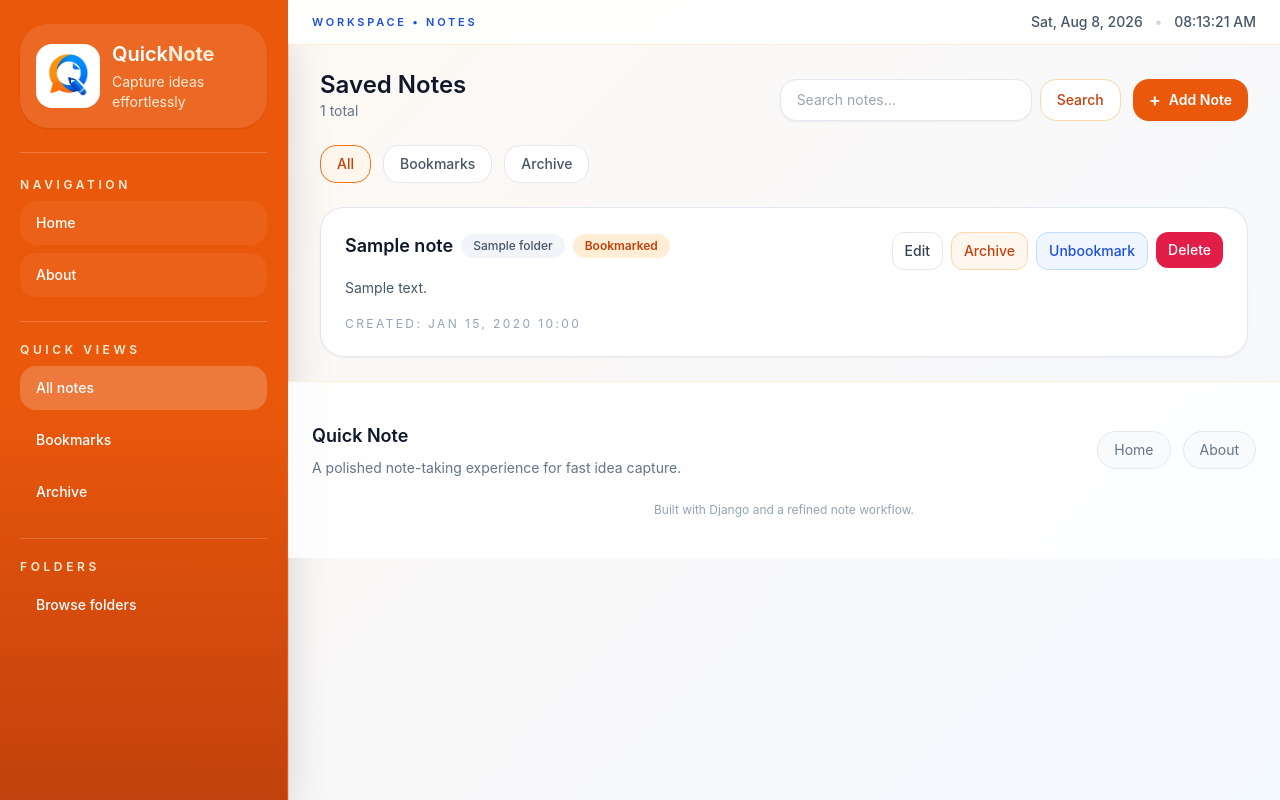
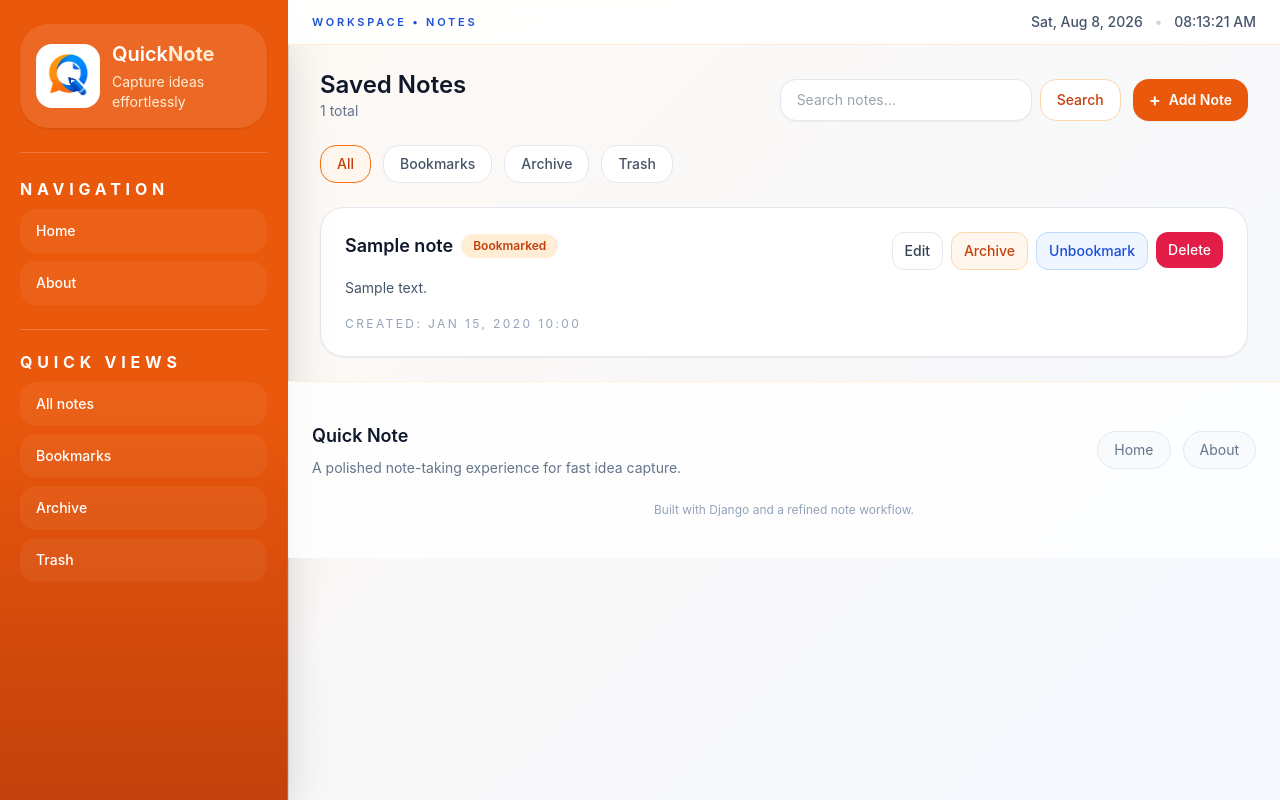
Before and after one commit to Paban-Bhandari/notes_app, a Django app: page / in a window 1280 px wide. Run offline with Django 5.2, Linux system fonts and the light colour scheme; tables that the repository leaves empty hold one stand-in row (values such as "Sample post"); some libraries are stand-ins or nearby versions.

Commit message:
Removed the folder features and the added the trash

```diff
--- a/core/settings.py
+++ b/core/settings.py
@@ -60,7 +60,6 @@ TEMPLATES = [
         'OPTIONS': {
             'context_processors': [
                 'django.template.context_processors.request',
-                'note.context_processors.folder_navigation',
                 'django.contrib.auth.context_processors.auth',
                 'django.contrib.messages.context_processors.messages',
             ],
--- a/note/admin.py
+++ b/note/admin.py
@@ -1,5 +1,4 @@
 from django.contrib import admin
-from .models import Folder, Note
+from .models import Note
 
-admin.site.register(Folder)
 admin.site.register(Note)
--- a/note/context_processors.py
+++ /dev/null
@@ -1,9 +0,0 @@
-from .models import Folder
-
-
-def folder_navigation(request):
-    return {
-        "folders": Folder.objects.order_by("name"),
-        "active_folder": request.GET.get("folder", ""),
-        "active_view": request.GET.get("view", "all"),
-    }
--- a/note/static/script.js
+++ b/note/static/script.js
@@ -136,7 +136,6 @@ function renderNotes(notes) {
         .map((n) => {
             const title = escapeHtml(n.title);
             const content = escapeHtml(n.content);
-            const folder = n.folder ? `<span class="rounded-full bg-slate-100 px-2 py-1 text-xs font-medium text-slate-600">${escapeHtml(n.folder)}</span>` : '';
             const important = n.important ? '<span class="rounded-full bg-orange-100 px-2 py-1 text-xs font-semibold text-orange-700">Bookmarked</span>' : '';
             const archiveLabel = n.archived ? 'Restore' : 'Archive';
             const importantLabel = n.important ? 'Unbookmark' : 'Bookmark';
@@ -147,7 +146,6 @@ function renderNotes(notes) {
                         <div class="space-y-4 w-full sm:max-w-[65%]">
                             <div class="flex flex-wrap gap-2 items-center">
                                 <h3 class="text-lg font-semibold text-slate-900">${title}</h3>
-                                ${folder}
                                 ${important}
                             </div>
                             <p class="text-sm leading-6 text-slate-600">${content}</p>
--- a/note/templates/home.html
+++ b/note/templates/home.html
@@ -8,11 +8,8 @@ Home
 <div class="mx-auto max-w-7xl px-4 py-6 sm:px-6 lg:px-8">
     <div class="mb-6 flex flex-col gap-4 lg:flex-row lg:items-end lg:justify-between">
         <div>
-            <h2 class="text-2xl font-semibold text-slate-900">Saved Notes</h2>
-            <p class="text-sm text-slate-500">{{ notes|length }} total</p>
-            {% if active_folder_name %}
-            <p class="mt-2 text-sm text-slate-500">Folder: <span class="font-semibold text-slate-700">{{ active_folder_name }}</span></p>
-            {% endif %}
+            <h2 class="text-2xl font-semibold text-slate-900">{% if view_filter == 'trash' %}Trash{% else %}Saved Notes{% endif %}</h2>
+            <p class="text-sm text-slate-500">{{ notes|length }} total{% if view_filter == 'trash' %} in trash{% endif %}</p>
         </div>
         <div class="flex flex-col gap-3 sm:flex-row">
             <form method="get" class="flex flex-col gap-2 sm:flex-row">
@@ -30,6 +27,7 @@ Home
         <a href="{% url 'home' %}?view=all" class="rounded-2xl border px-4 py-2 text-sm font-medium transition {% if view_filter == 'all' %}border-orange-500 bg-orange-50 text-orange-700{% else %}border-slate-200 bg-white text-slate-600 hover:border-orange-200 hover:text-orange-700{% endif %}">All</a>
         <a href="{% url 'home' %}?view=important" class="rounded-2xl border px-4 py-2 text-sm font-medium transition {% if view_filter == 'important' %}border-orange-500 bg-orange-50 text-orange-700{% else %}border-slate-200 bg-white text-slate-600 hover:border-orange-200 hover:text-orange-700{% endif %}">Bookmarks</a>
         <a href="{% url 'home' %}?view=archived" class="rounded-2xl border px-4 py-2 text-sm font-medium transition {% if view_filter == 'archived' %}border-orange-500 bg-orange-50 text-orange-700{% else %}border-slate-200 bg-white text-slate-600 hover:border-orange-200 hover:text-orange-700{% endif %}">Archive</a>
+        <a href="{% url 'home' %}?view=trash" class="rounded-2xl border px-4 py-2 text-sm font-medium transition {% if view_filter == 'trash' %}border-orange-500 bg-orange-50 text-orange-700{% else %}border-slate-200 bg-white text-slate-600 hover:border-orange-200 hover:text-orange-700{% endif %}">Trash</a>
     </div>
 
     <div class="notes-list space-y-3">
@@ -40,13 +38,13 @@ Home
                         <div class="space-y-4">
                             <div class="flex flex-wrap items-center gap-2">
                                 <h3 class="text-lg font-semibold text-slate-900">{{ note.title }}</h3>
-                                {% if note.folder %}
-                                    <span class="rounded-full bg-slate-100 px-3 py-1 text-xs font-medium text-slate-600">{{ note.folder.name }}</span>
+                                {% if view_filter == 'trash' %}
+                                    <span class="rounded-full bg-rose-100 px-3 py-1 text-xs font-semibold text-rose-700">Deleted</span>
                                 {% endif %}
-                                {% if note.important %}
+                                {% if note.important and view_filter != 'trash' %}
                                     <span class="rounded-full bg-orange-100 px-3 py-1 text-xs font-semibold text-orange-700">Bookmarked</span>
                                 {% endif %}
-                                {% if note.archived %}
+                                {% if note.archived and view_filter != 'trash' %}
                                     <span class="rounded-full bg-slate-100 px-3 py-1 text-xs font-semibold text-slate-600">Archived</span>
                                 {% endif %}
                             </div>
@@ -54,13 +52,26 @@ Home
                             <p class="text-xs uppercase tracking-[0.2em] text-slate-400">Created: {{ note.created_at|date:"M d, Y H:i" }}</p>
                         </div>
                         <div class="flex flex-wrap gap-2">
+                            {% if view_filter == 'trash' %}
+                                <form method="post" action="{% url 'restore_note' note.id %}" class="inline" data-confirm="Restore this note?">
+                                    {% csrf_token %}
+                                    <button type="submit" class="rounded-xl border border-green-200 bg-green-50 px-3 py-2 text-sm font-medium text-green-700 transition hover:bg-green-100">Restore</button>
+                                </form>
+                                <form method="post" action="{% url 'delete_permanently' note.id %}" class="inline" data-confirm="Permanently delete this note?">
+                                    {% csrf_token %}
+                                    <button type="submit" class="rounded-xl bg-rose-600 px-3 py-2 text-sm font-medium text-white transition hover:bg-rose-700">Delete permanently</button>
+                                </form>
+                            {% else %}
                                 <a class="rounded-xl border border-slate-200 px-3 py-2 text-sm font-medium text-slate-700 transition hover:bg-slate-50" href="{% url 'edit_note' note.id %}">Edit</a>
-                            <a class="rounded-xl border border-orange-200 bg-orange-50 px-3 py-2 text-sm font-medium text-orange-700 transition hover:bg-orange-100" href="{% url 'archive_note' note.id %}">{% if note.archived %}Restore{% else %}Archive{% endif %}</a>
+                                <a class="rounded-xl border border-orange-200 bg-orange-50 px-3 py-2 text-sm font-medium text-orange-700 transition hover:bg-orange-100" href="{% url 'archive_note' note.id %}">{% if note.archived %}Unarchive{% else %}Archive{% endif %}</a>
+                                {% if not note.archived %}
                                     <a class="rounded-xl border border-blue-200 bg-blue-50 px-3 py-2 text-sm font-medium text-blue-700 transition hover:bg-blue-100" href="{% url 'toggle_important_note' note.id %}">{% if note.important %}Unbookmark{% else %}Bookmark{% endif %}</a>
+                                {% endif %}
                                 <form method="post" action="{% url 'delete_note' note.id %}" class="inline" data-confirm="Delete this note?">
                                     {% csrf_token %}
                                     <button type="submit" class="rounded-xl bg-rose-600 px-3 py-2 text-sm font-medium text-white transition hover:bg-rose-700">Delete</button>
                                 </form>
+                            {% endif %}
                         </div>
                     </div>
                 </article>
@@ -89,15 +100,6 @@ Home
                     <label class="mb-2 block text-sm font-medium text-slate-700" for="modal-content">Content</label>
                     <textarea id="modal-content" name="content" class="w-full rounded-2xl border border-slate-200 bg-white px-4 py-3 text-sm shadow-sm focus:border-orange-500 focus:outline-none focus:ring-2 focus:ring-orange-200" placeholder="Write your note here..." rows="6" required></textarea>
                 </div>
-                <div>
-                    <label class="mb-2 block text-sm font-medium text-slate-700" for="modal-folder">Folder</label>
-                    <select id="modal-folder" name="folder" class="w-full rounded-2xl border border-slate-200 bg-white px-4 py-3 text-sm shadow-sm focus:border-orange-500 focus:outline-none focus:ring-2 focus:ring-orange-200">
-                        <option value="">No folder</option>
-                        {% for folder in folders %}
-                            <option value="{{ folder.id }}" {% if folder.id|stringformat:"s" == active_folder %}selected{% endif %}>{{ folder.name }}</option>
-                        {% endfor %}
-                    </select>
-                </div>
                 <div class="flex flex-col gap-2 sm:flex-row">
                     <button type="submit" class="w-full rounded-2xl bg-orange-600 px-4 py-2.5 text-sm font-semibold text-white shadow-sm transition hover:bg-orange-700">Save note</button>
                     <button type="button" class="w-full rounded-2xl border border-slate-200 bg-white px-4 py-2.5 text-sm font-semibold text-slate-700 transition hover:bg-slate-50" data-close-modal>Cancel</button>
--- a/note/templates/partials/navbar.html
+++ b/note/templates/partials/navbar.html
@@ -13,7 +13,7 @@
     <div class="border-t border-white/20"></div>
 
     <div class="mt-6 space-y-2">
-        <h2 class="text-xs font-semibold uppercase tracking-[0.3em] text-orange-100">Navigation</h2>
+        <h2 class="text-base font-bold uppercase tracking-[0.3em] text-white">Navigation</h2>
         <a class="block rounded-2xl bg-white/5 px-4 py-3 text-sm font-medium text-white transition hover:bg-white/10" href="/">Home</a>
         <a class="block rounded-2xl bg-white/5 px-4 py-3 text-sm font-medium text-white transition hover:bg-white/10" href="{% url 'about' %}">About</a>
     </div>
@@ -21,16 +21,11 @@
     <div class="mt-6 border-t border-white/20"></div>
 
     <div class="mt-5 space-y-2">
-        <h2 class="text-xs font-semibold uppercase tracking-[0.3em] text-orange-100">Quick views</h2>
-        <a class="block rounded-2xl px-4 py-3 text-sm font-medium transition {% if active_view == 'all' %}bg-white/20 text-white{% else %}text-white hover:bg-white/10{% endif %}" href="{% url 'home' %}?view=all">All notes</a>
-        <a class="block rounded-2xl px-4 py-3 text-sm font-medium transition {% if active_view == 'important' %}bg-white/20 text-white{% else %}text-white hover:bg-white/10{% endif %}" href="{% url 'home' %}?view=important">Bookmarks</a>
-        <a class="block rounded-2xl px-4 py-3 text-sm font-medium transition {% if active_view == 'archived' %}bg-white/20 text-white{% else %}text-white hover:bg-white/10{% endif %}" href="{% url 'home' %}?view=archived">Archive</a>
+        <h2 class="text-base font-bold uppercase tracking-[0.3em] text-white">Quick views</h2>
+        <a class="block rounded-2xl bg-white/5 px-4 py-3 text-sm font-medium text-white transition hover:bg-white/10 {% if view_filter|default:'all' == 'all' %}bg-white/20 text-white{% endif %}" href="{% url 'home' %}?view=all">All notes</a>
+        <a class="block rounded-2xl bg-white/5 px-4 py-3 text-sm font-medium text-white transition hover:bg-white/10 {% if view_filter|default:'all' == 'important' %}bg-white/20 text-white{% endif %}" href="{% url 'home' %}?view=important">Bookmarks</a>
+        <a class="block rounded-2xl bg-white/5 px-4 py-3 text-sm font-medium text-white transition hover:bg-white/10 {% if view_filter|default:'all' == 'archived' %}bg-white/20 text-white{% endif %}" href="{% url 'home' %}?view=archived">Archive</a>
+        <a class="block rounded-2xl bg-white/5 px-4 py-3 text-sm font-medium text-white transition hover:bg-white/10 {% if view_filter|default:'all' == 'trash' %}bg-white/20 text-white{% endif %}" href="{% url 'home' %}?view=trash">Trash</a>
     </div>
 
-    <div class="mt-6 border-t border-white/20"></div>
-
-    <div class="mt-5 space-y-2">
-        <h2 class="text-xs font-semibold uppercase tracking-[0.3em] text-orange-100">Folders</h2>
-        <a class="block rounded-2xl px-4 py-3 text-sm font-medium transition {% if request.resolver_match.url_name == 'folder_list' %}bg-white/20 text-white{% else %}text-white hover:bg-white/10{% endif %}" href="{% url 'folder_list' %}">Browse folders</a>
-    </div>
 </nav>
--- a/note/urls.py
+++ b/note/urls.py
@@ -4,12 +4,10 @@ from . import views
 urlpatterns = [
     path("", views.home, name="home"),
     path("about/", views.about, name="about"),
-    path("folders/", views.folder_list, name="folder_list"),
-    path("folders/create/", views.create_folder, name="create_folder"),
-    path("folders/<int:folder_id>/", views.folder_detail, name="folder_detail"),
-    path("folders/<int:folder_id>/delete/", views.delete_folder, name="delete_folder"),
     path("notes/<int:note_id>/edit/", views.edit_note, name="edit_note"),
     path("notes/<int:note_id>/delete/", views.delete_note, name="delete_note"),
+    path("notes/<int:note_id>/restore/", views.restore_note, name="restore_note"),
+    path("notes/<int:note_id>/delete-permanently/", views.delete_permanently, name="delete_permanently"),
     path("notes/<int:note_id>/archive/", views.archive_note, name="archive_note"),
     path("notes/<int:note_id>/toggle-important/", views.toggle_important_note, name="toggle_important_note"),
 ]
--- a/note/views.py
+++ b/note/views.py
@@ -1,7 +1,7 @@
 from django.shortcuts import get_object_or_404, redirect, render
 from django.http import JsonResponse
 from django.urls import reverse
-from .models import Folder, Note
+from .models import Note
 
 
 def about(request):
@@ -15,24 +15,21 @@ def home(request):
     if request.method == "POST":
         title = request.POST.get("title", "").strip()
         content = request.POST.get("content", "").strip()
-        folder_id = request.POST.get("folder")
-        folder = Folder.objects.filter(id=folder_id).first() if folder_id else None
 
         if title and content:
-            Note.objects.create(title=title, content=content, folder=folder)
+            Note.objects.create(title=title, content=content)
 
-        redirect_url = reverse("home")
-        if folder:
-            redirect_url += f"?view=all"
-        return redirect(redirect_url)
+        return redirect(reverse("home"))
 
     notes = Note.objects.all()
-    if view_filter == "archived":
-        notes = notes.filter(archived=True)
+    if view_filter == "trash":
+        notes = notes.filter(deleted=True)
+    elif view_filter == "archived":
+        notes = notes.filter(archived=True, deleted=False)
     elif view_filter == "important":
-        notes = notes.filter(important=True, archived=False)
+        notes = notes.filter(important=True, archived=False, deleted=False)
     else:
-        notes = notes.filter(archived=False)
+        notes = notes.filter(archived=False, deleted=False)
 
     if query:
         notes = notes.filter(title__icontains=query) | notes.filter(content__icontains=query)
@@ -48,7 +45,7 @@ def home(request):
                 "created_at": n.created_at.strftime("%b %d, %Y %H:%M"),
                 "archived": n.archived,
                 "important": n.important,
-                "folder": n.folder.name if n.folder else None,
+                "deleted": n.deleted,
             }
             for n in notes
         ]
@@ -58,69 +55,8 @@ def home(request):
         "notes": notes,
         "query": query,
         "view_filter": view_filter,
-        "folders": Folder.objects.order_by("name"),
-        "active_folder": "",
+        "active_view": view_filter,
     })
-
-
-def folder_list(request):
-    folders = Folder.objects.order_by("name")
-    return render(request, "folders.html", {
-        "folders": folders,
-        "active_folder": "",
-        "active_view": "all",
-    })
-
-
-def folder_detail(request, folder_id):
-    folder = get_object_or_404(Folder, id=folder_id)
-    query = request.GET.get("q", "").strip()
-
-    notes = folder.notes.filter(archived=False)
-    if query:
-        notes = notes.filter(title__icontains=query) | notes.filter(content__icontains=query)
-
-    notes = notes.order_by("-updated_at", "-created_at")
-
-    if request.headers.get('x-requested-with') == 'XMLHttpRequest':
-        notes_list = [
-            {
-                "id": n.id,
-                "title": n.title,
-                "content": n.content,
-                "created_at": n.created_at.strftime("%b %d, %Y %H:%M"),
-                "archived": n.archived,
-                "important": n.important,
-                "folder": n.folder.name if n.folder else None,
-            }
-            for n in notes
-        ]
-        return JsonResponse({"notes": notes_list})
-
-    return render(request, "folder_detail.html", {
-        "folder": folder,
-        "notes": notes,
-        "query": query,
-        "folders": Folder.objects.order_by("name"),
-        "active_folder": str(folder.id),
-        "active_view": "all",
-    })
-
-
-def create_folder(request):
-    if request.method == "POST":
-        folder_name = request.POST.get("name", "").strip()
-        if folder_name:
-            Folder.objects.get_or_create(name=folder_name)
-    return redirect("folder_list")
-
-
-def delete_folder(request, folder_id):
-    folder = get_object_or_404(Folder, id=folder_id)
-    if request.method == "POST":
-        folder.delete()
-        return redirect("folder_list")
-    return render(request, "confirm_delete_folder.html", {"folder": folder})
 
 
 def edit_note(request, note_id):
@@ -129,37 +65,54 @@ def edit_note(request, note_id):
     if request.method == "POST":
         title = request.POST.get("title", "").strip()
         content = request.POST.get("content", "").strip()
-        folder_id = request.POST.get("folder")
         important = request.POST.get("important") == "on"
-        folder = Folder.objects.filter(id=folder_id).first() if folder_id else None
 
         if title and content:
             note.title = title
             note.content = content
-            note.folder = folder
             note.important = important
             note.save()
 
         return redirect("home")
 
-    return render(request, "edit_note.html", {"note": note, "folders": Folder.objects.order_by("name")})
+    return render(request, "edit_note.html", {"note": note})
 
 
 def archive_note(request, note_id):
     note = get_object_or_404(Note, id=note_id)
-    note.archived = not note.archived
-    note.save()
+    if not note.deleted:
+        note.archived = not note.archived
+        note.save()
     return redirect(request.META.get("HTTP_REFERER", reverse("home")))
 
 
 def toggle_important_note(request, note_id):
     note = get_object_or_404(Note, id=note_id)
-    note.important = not note.important
-    note.save()
+    if not note.deleted:
+        note.important = not note.important
+        note.save()
     return redirect(request.META.get("HTTP_REFERER", reverse("home")))
 
 
 def delete_note(request, note_id):
     note = get_object_or_404(Note, id=note_id)
+    if note.deleted:
+        note.delete()
+    else:
+        note.deleted = True
+        note.save()
+    return redirect(request.META.get("HTTP_REFERER", reverse("home")))
+
+
+def restore_note(request, note_id):
+    note = get_object_or_404(Note, id=note_id)
+    if note.deleted:
+        note.deleted = False
+        note.save()
+    return redirect(request.META.get("HTTP_REFERER", reverse("home")))
+
+
+def delete_permanently(request, note_id):
+    note = get_object_or_404(Note, id=note_id)
     note.delete()
     return redirect(request.META.get("HTTP_REFERER", reverse("home")))
```
Also changed, not shown: note/models.py (+1 -11 lines), note/templates/edit_note.html (+0 -9 lines), note/templates/folder_detail.html (deleted, +0 -58 lines), note/templates/folders.html (deleted, +0 -58 lines), note/migrations/0003_remove_note_folder_delete_folder.py (added), note/migrations/0004_note_deleted.py (added). Lines whose indentation alone changed are shown as unchanged.
